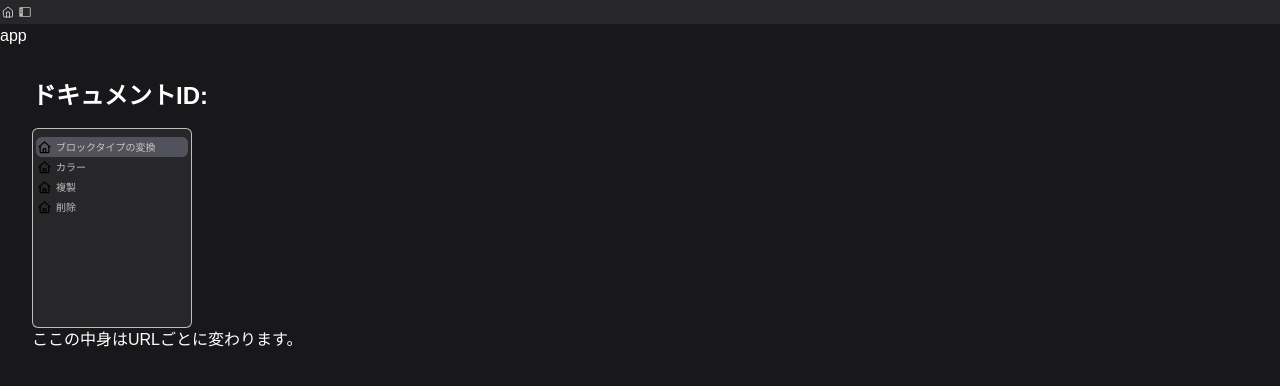
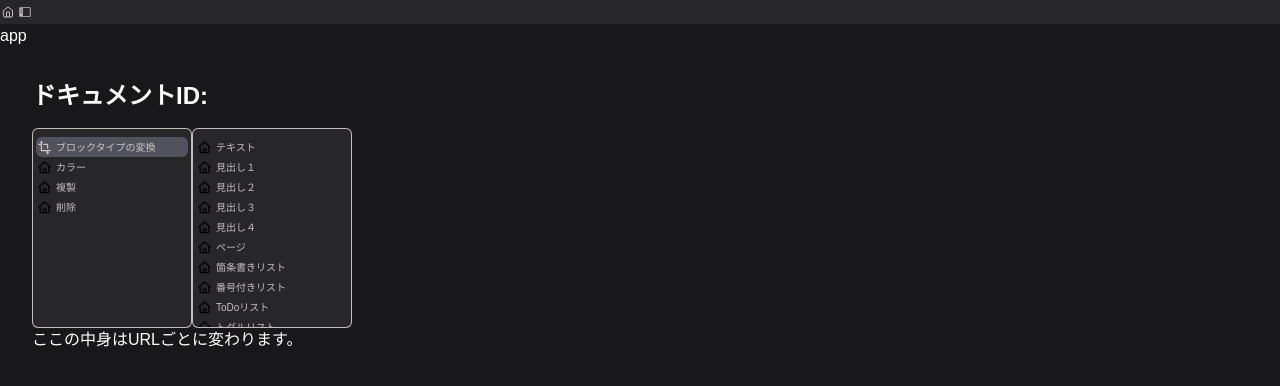
Before and after one commit to karameru1729/Teityaku, a Next.js app: page /documents/1 in a window 1280 px wide. Both pictures are taken after a click on the button "ブロックタイプの変換". Shown: the top 386 px of the page. Built offline with nearby package versions, Linux system fonts and the light colour scheme.

Commit message:
add:EditorMenuBarの機能追加
EditorMenuBarのボタンにカーソルを合わせた際に、EditorMenuBarTextとEditorMenuBarColorが表示される機能を追加

```diff
--- a/components/EditorMenuBar.tsx
+++ b/components/EditorMenuBar.tsx
@@ -5,6 +5,7 @@ import EditorMenuBarButton from './EditorMenuBarButton'
 import { useState, useEffect, useRef } from 'react';
 import {EditorMenuBarText} from './EditorMenuBarText';
 import {EditorMenuBarColor} from './EditorMenuBarColor';
+import transformIcon from "../public/icons/transform.svg";
 
 export default function EditorMenuBar(){
   {/*EditorMenuBarが開かれているかどうか*/}
@@ -14,32 +15,37 @@ export default function EditorMenuBar(){
   {/*EditorMenuBar外でクリックされた際に、selectedButtonIDをnullにする*/}
   useOutsideClickDetector(ref, () => {setSelectedButtonID(null);});
   return (
+    <div className="flex flex-row">
       <div className={`float-height bg-zinc-800 rounded-md border border-[#e2dadad6] items-center w-40 h-50 flex flex-col ${isOpen ? 'block' : 'hidden'}`} ref={ref}>
         <div className="mt-2">
-        <EditorMenuBarFlyoutButton
-          Icon={homeIcon}
+          <EditorMenuBarButton
+            Icon={transformIcon}
             Item="ブロックタイプの変換"
             onMouseEnter={() => setSelectedButtonID(1)}
-          isHoverd={selectedButtonID === 1 ? true : false}
-          FlyoutComponent={<EditorMenuBarText />} />
-        <EditorMenuBarFlyoutButton
+            isHovered={selectedButtonID === 1 ? true : false}
+          />
+          <EditorMenuBarButton
             Icon={homeIcon}
             Item="カラー"
             onMouseEnter={() => setSelectedButtonID(2)}
-          isHoverd={selectedButtonID === 2 ? true : false}
-          FlyoutComponent={<EditorMenuBarColor />} />
+            isHovered={selectedButtonID === 2 ? true : false}
+            />
           <EditorMenuBarButton
             Icon={homeIcon}
             Item="複製"
             onMouseEnter={() => setSelectedButtonID(3)}
-          isHoverd={selectedButtonID === 3 ? true : false} />
+            isHovered={selectedButtonID === 3 ? true : false} />
           <EditorMenuBarButton
             Icon={homeIcon}
             Item="削除"
             onMouseEnter={() => setSelectedButtonID(4)}
-          isHoverd={selectedButtonID === 4 ? true : false} />
+            isHovered={selectedButtonID === 4 ? true : false} />
         </div>
       </div>
+      <EditorMenuBarText isOpen={selectedButtonID === 1 ? true : false} resetSelectedButtonID={selectedButtonID !== 1 ? true : false} />
+      <EditorMenuBarColor isOpen={selectedButtonID === 2 ? true : false} resetSelectedButtonID={selectedButtonID !== 2 ? true : false} />
+    </div>
+
   )
 }
 
--- a/components/EditorMenuBarButton.tsx
+++ b/components/EditorMenuBarButton.tsx
@@ -6,13 +6,13 @@ interface ButtonProps {
     Icon: React.ComponentType<React.SVGProps<SVGSVGElement>>;
     Item: string;
     onMouseEnter: () => void;
-    isHoverd: boolean;
+    isHovered: boolean;
 }
 
-export default function EditorMenuBarButton({Icon, Item, onMouseEnter, isHoverd}:ButtonProps){
+export default function EditorMenuBarButton({Icon, Item, onMouseEnter, isHovered}:ButtonProps){
     return(
         <button
-            className={`rounded-md border ${isHoverd ? 'bg-zinc-600' : ''} border-transparent w-38 h-5 gap-1 flex items-center`}
+            className={`rounded-md border ${isHovered ? 'bg-zinc-600' : ''} border-transparent w-38 h-5 gap-1 flex items-center`}
             onMouseEnter={onMouseEnter}
         >
             <Icon width={15} height={15} fill="#e2dadad6"/>
--- a/components/EditorMenuBarColor.tsx
+++ b/components/EditorMenuBarColor.tsx
@@ -1,8 +1,31 @@
-export function EditorMenuBarColor(){
-    const isOpen = true;
+import EditorMenuBarButton from "./EditorMenuBarButton";
+import homeIcon from "../public/icons/home.svg";
+import { useState, useEffect } from "react";
+
+export function EditorMenuBarColor({isOpen, resetSelectedButtonID}: {isOpen: boolean; resetSelectedButtonID: boolean}){
+    const [selectedButtonID, setSelectedButtonID] = useState<number | null>(null);
+    const Buttons = [
+        {id: 1, item: "テキスト", icon: homeIcon},
+        {id: 2, item: "段落", icon: homeIcon},
+        {id: 3, item: "段落", icon: homeIcon},
+    ];
+    useEffect(() => {
+        if (resetSelectedButtonID) {
+            setSelectedButtonID(null);
+        }
+    }, [resetSelectedButtonID]);
     return(
         <div className={`float-height bg-zinc-800 rounded-md border border-[#e2dadad6] items-center w-40 h-50 flex flex-col ${isOpen ? 'block' : 'hidden'}`}>
-            <div className="mt-2"></div>
+            <div className="mt-2 overflow-auto sideBar-scrollbar">
+                {Buttons.map((button) => (
+                    <EditorMenuBarButton
+                        Icon={button.icon}
+                        Item={button.item}
+                        onMouseEnter={() => setSelectedButtonID(button.id)}
+                        isHovered={selectedButtonID === button.id ? true : false}
+                    />
+                ))}
+            </div>
         </div>
     )
 }
--- a/components/EditorMenuBarFlyoutButton.tsx
+++ b/components/EditorMenuBarFlyoutButton.tsx
@@ -1,7 +1,6 @@
 'use client'
 
 import React from 'react';
-import { useState, useEffect, useRef } from 'react';
 interface ButtonProps {
     Icon: React.ComponentType<React.SVGProps<SVGSVGElement>>;
     Item: string;
--- a/components/EditorMenuBarText.tsx
+++ b/components/EditorMenuBarText.tsx
@@ -1,8 +1,43 @@
-export function EditorMenuBarText(){
-    const isOpen = true;
+import EditorMenuBarButton from "./EditorMenuBarButton";
+import homeIcon from "../public/icons/home.svg";
+import { useState, useEffect } from "react";
+
+export function EditorMenuBarText({isOpen, resetSelectedButtonID}: {isOpen: boolean; resetSelectedButtonID: boolean}){
+    const [selectedButtonID, setSelectedButtonID] = useState<number | null>(null);
+    const Buttons = [
+        {id: 1, item: "テキスト", icon: homeIcon},
+        {id: 2, item: "見出し１", icon: homeIcon},
+        {id: 3, item: "見出し２", icon: homeIcon},
+        {id: 4, item: "見出し３", icon: homeIcon},
+        {id: 5, item: "見出し４", icon: homeIcon},
+        {id: 6, item: "ページ", icon: homeIcon},
+        {id: 7, item: "箇条書きリスト", icon: homeIcon},
+        {id: 8, item: "番号付きリスト", icon: homeIcon},
+        {id: 9, item: "ToDoリスト", icon: homeIcon},
+        {id: 10, item: "トグルリスト", icon: homeIcon},
+        {id: 11, item: "コード", icon: homeIcon},
+        {id: 12, item: "引用", icon: homeIcon},
+        {id: 13, item: "コールアウト", icon: homeIcon},
+        {id: 14, item: "式ブロック", icon: homeIcon},
+        {id: 15, item: "同期ブロック", icon: homeIcon},
+    ];
+    useEffect(() => {
+        if (resetSelectedButtonID) {
+            setSelectedButtonID(null);
+        }
+    }, [resetSelectedButtonID]);
     return(
         <div className={`float-height bg-zinc-800 rounded-md border border-[#e2dadad6] items-center w-40 h-50 flex flex-col ${isOpen ? 'block' : 'hidden'}`}>
-            <div className="mt-2"></div>
+            <div className="mt-2 overflow-auto sideBar-scrollbar">
+                {Buttons.map((button) => (
+                    <EditorMenuBarButton
+                        Icon={button.icon}
+                        Item={button.item}
+                        onMouseEnter={() => setSelectedButtonID(button.id)}
+                        isHovered={selectedButtonID === button.id ? true : false}
+                    />
+                ))}
+            </div>
         </div>
     )
 }
```
Also changed, not shown: public/icons/transform.svg (added). Lines whose indentation alone changed are shown as unchanged.
